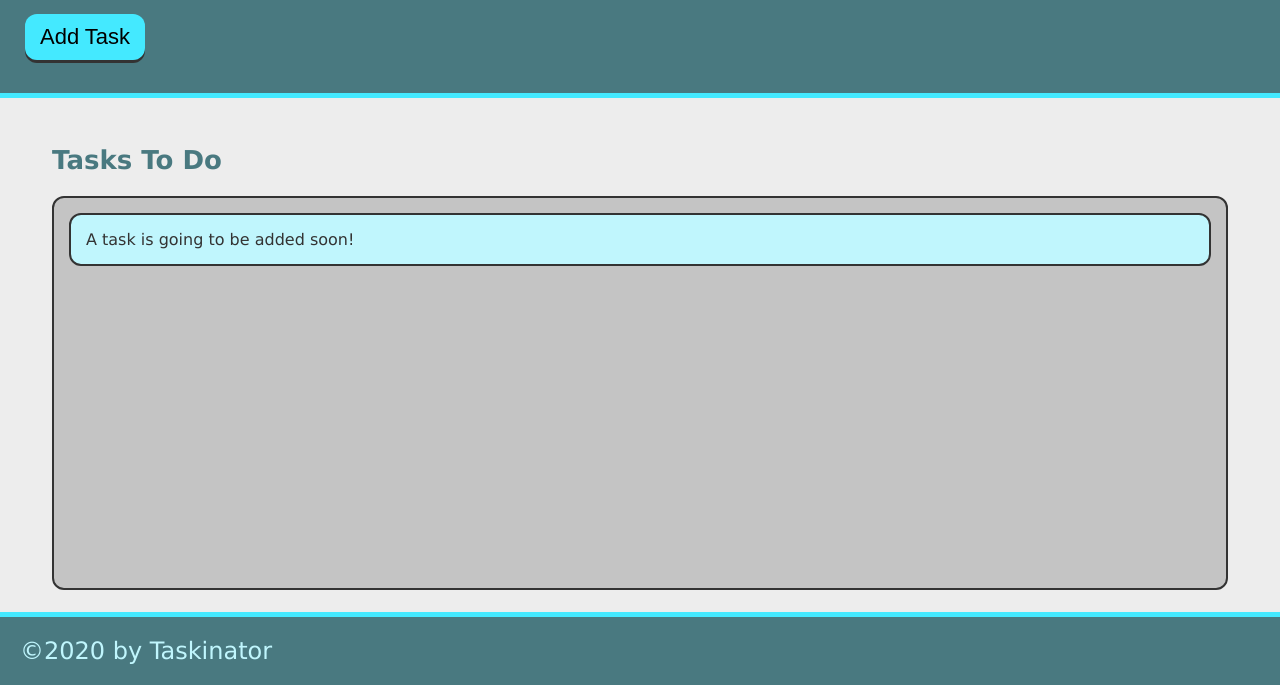
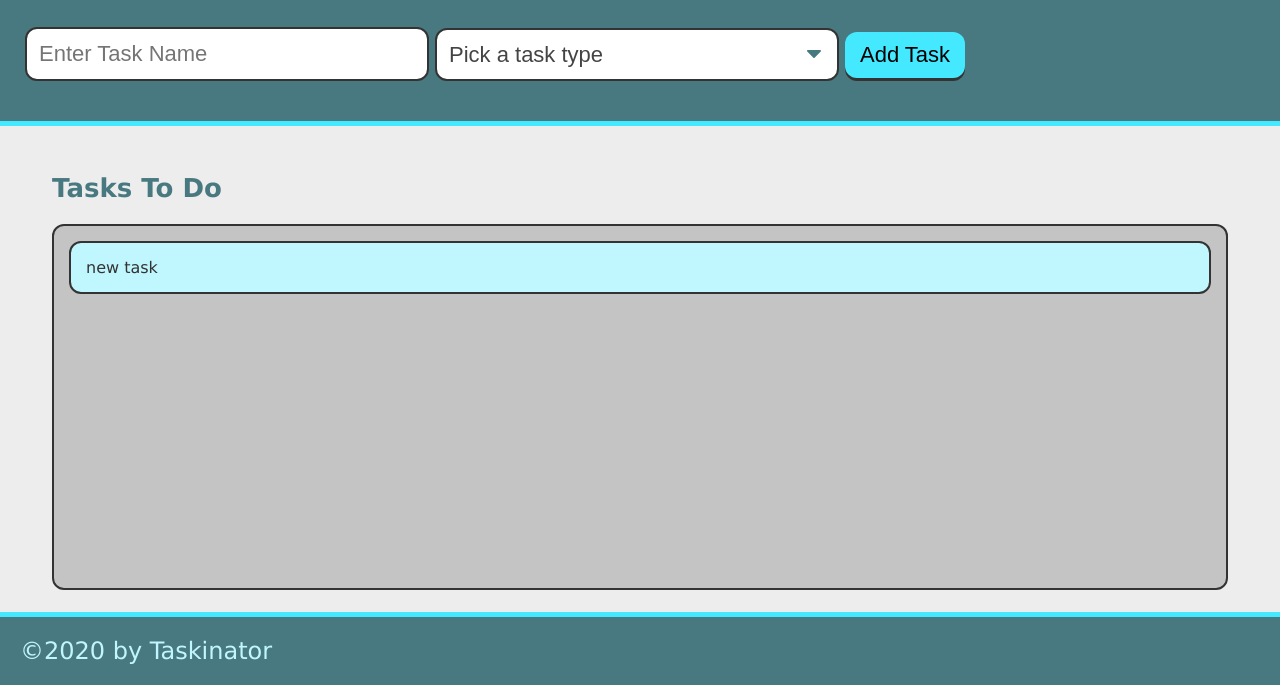
Before and after one commit to jmrendon48/taskinator, a plain HTML site: page index.html in a window 1280 px wide. Shown: the part 115-800 px from the top of the page. Drawn offline with Linux system fonts and the light colour scheme.

Commit message:
added select task type

```diff
--- a/index.html
+++ b/index.html
@@ -11,7 +11,22 @@
     <header>
         <h1 class="page-title">Taskinator</h1>
         <p>Click the button below to add a new task!</p>
-        <button class="btn" id="save-task">Add Task</button>
+        <form id="task-form">
+            <div class="form-group">
+                <input type="text" name="task-name" placeholder="Enter Task Name" />
+            </div>
+            <div class="form-group">
+                <select name="task-type" class="select-dropdown">
+                  <option value="" disabled selected>Pick a task type</option>
+                  <option value="Print">Print</option>
+                  <option value="Web">Web</option>
+                  <option value="Mobile">Mobile</option>
+                </select>
+            </div>
+            <div class="form-group">
+                <button class="btn" id="save-task" type="submit">Add Task</button>
+            </div>
+        </form>
     </header>
 
     <main class="page-content">
@@ -21,7 +36,7 @@
             </h2>
             <ul class="task-list" id="tasks-to-do">
                 <li class="task-item">
-                    A task is going to be added soon!
+                    new task
                 </li>
             </ul>
         </section>
```
